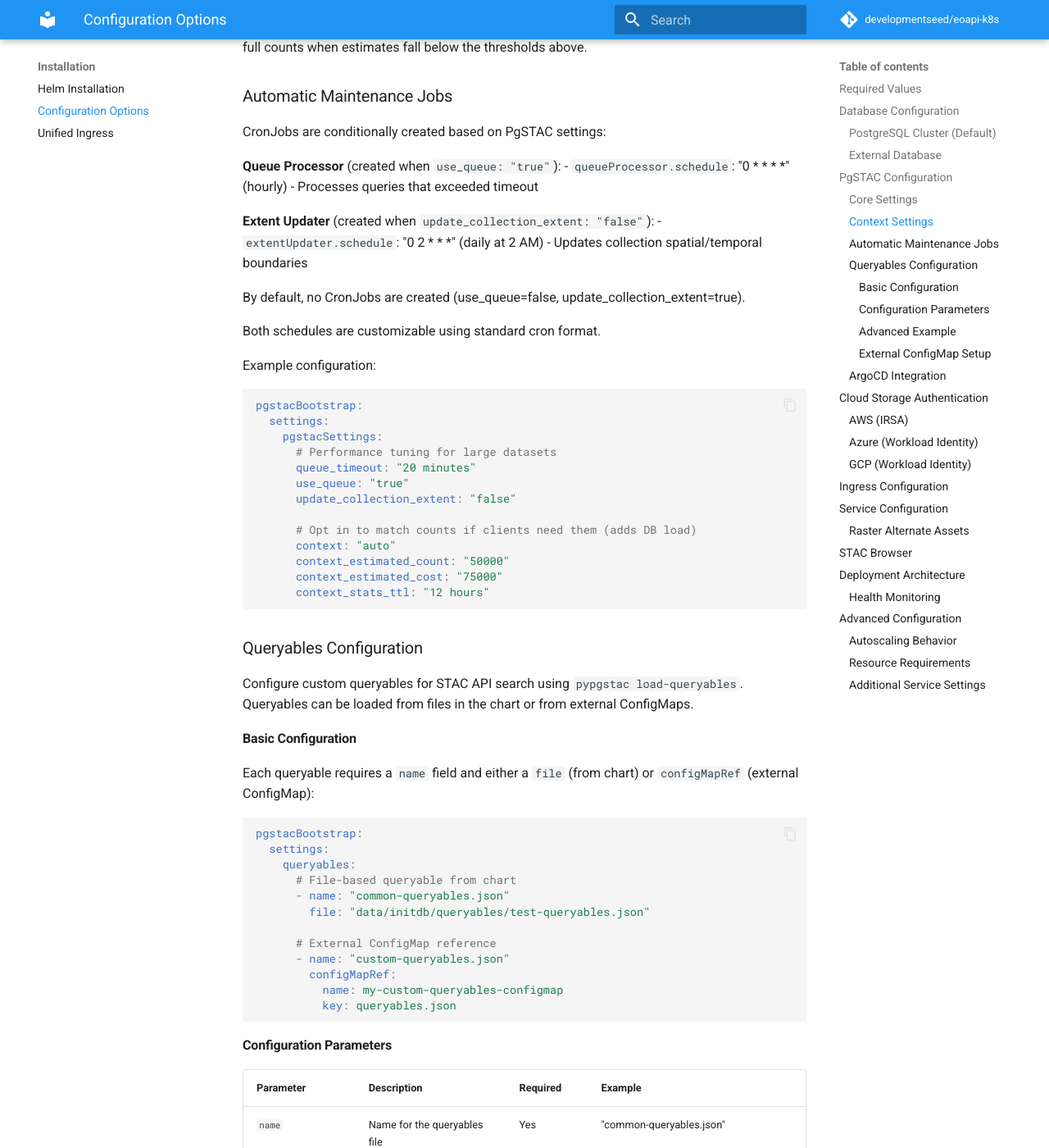
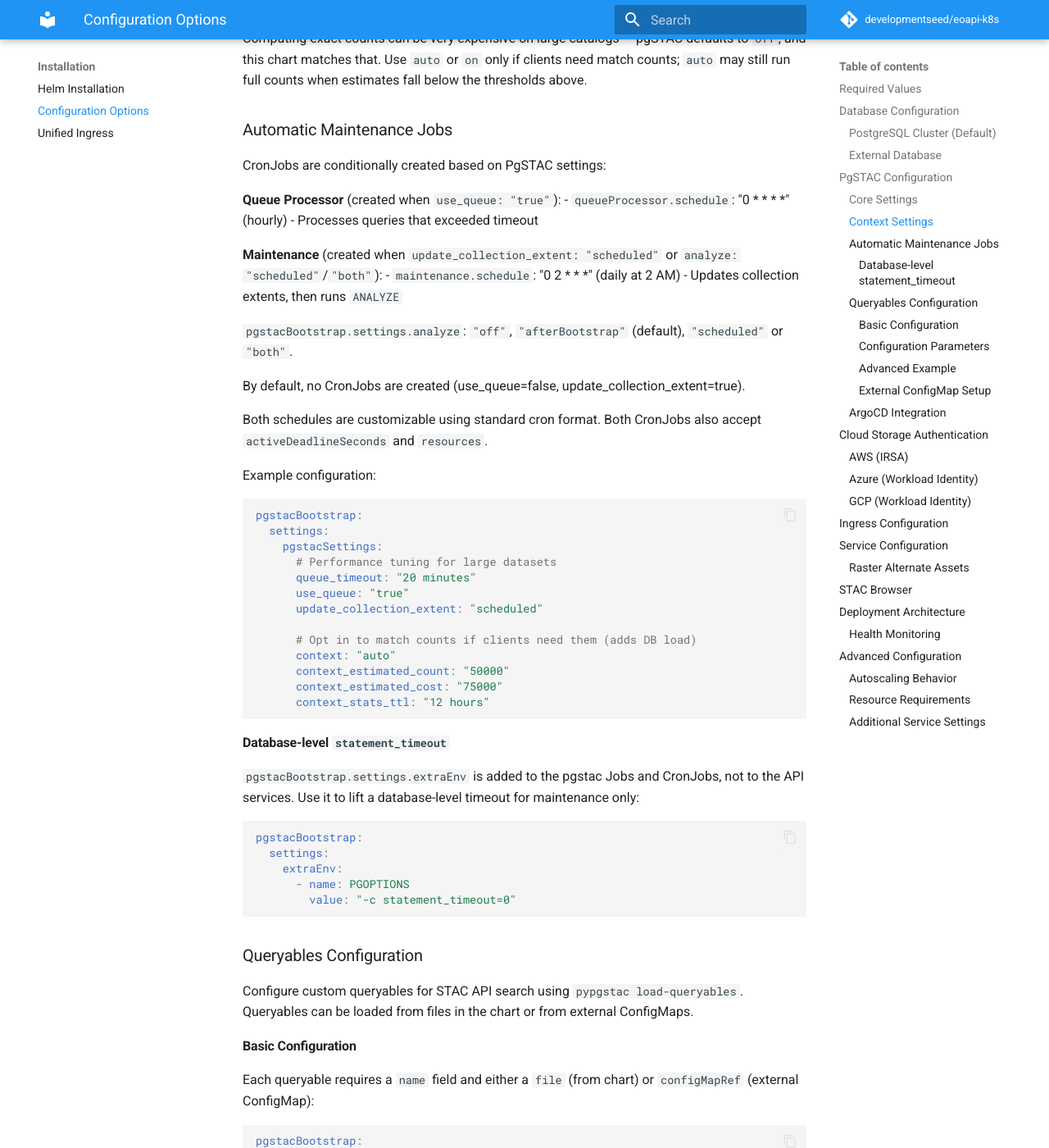
Before and after one commit to developmentseed/eoapi-k8s, an MkDocs documentation site: the page built from docs/configuration.md, in a window 1280 px wide and 1400 px high, scrolled down 2922 px. Shown: the whole window at 82% size. Built offline with MkDocs 1.6.1 and Material for MkDocs 9.7.7, drawn with Linux system fonts in a browser that asks for light colours; comment, search, counter and statistics services are not loaded; some of the changed text lies outside the part shown.

Commit message:
feat(pgstac): add scheduled maintenance service (#637)

````diff
--- a/docs/configuration.md
+++ b/docs/configuration.md
@@ -95,7 +95,7 @@ Configure via `pgstacBootstrap.settings.pgstacSettings`:
 |:--------------|:----------------|:------------|:-----------|
 | `queue_timeout` | Timeout for queued queries | "10 minutes" | PostgreSQL interval |
 | `use_queue` | Enable query queue mechanism | "false" | boolean string |
-| `update_collection_extent` | Auto-update collection extents | "true" | boolean string |
+| `update_collection_extent` | Update extents on item writes, never, or via the maintenance CronJob | "true" | "true", "false", "scheduled" |
 
 ### Context Settings
 
@@ -121,13 +121,15 @@ CronJobs are conditionally created based on PgSTAC settings:
 - `queueProcessor.schedule`: "0 * * * *" (hourly)
 - Processes queries that exceeded timeout
 
-**Extent Updater** (created when `update_collection_extent: "false"`):
-- `extentUpdater.schedule`: "0 2 * * *" (daily at 2 AM)
-- Updates collection spatial/temporal boundaries
+**Maintenance** (created when `update_collection_extent: "scheduled"` or `analyze: "scheduled"`/`"both"`):
+- `maintenance.schedule`: "0 2 * * *" (daily at 2 AM)
+- Updates collection extents, then runs `ANALYZE`
+
+`pgstacBootstrap.settings.analyze`: `"off"`, `"afterBootstrap"` (default), `"scheduled"` or `"both"`.
 
 By default, no CronJobs are created (use_queue=false, update_collection_extent=true).
 
-Both schedules are customizable using standard cron format.
+Both schedules are customizable using standard cron format. Both CronJobs also accept `activeDeadlineSeconds` and `resources`.
 
 Example configuration:
 
@@ -138,13 +140,25 @@ pgstacBootstrap:
       # Performance tuning for large datasets
       queue_timeout: "20 minutes"
       use_queue: "true"
-      update_collection_extent: "false"
+      update_collection_extent: "scheduled"
 
       # Opt in to match counts if clients need them (adds DB load)
       context: "auto"
       context_estimated_count: "50000"
       context_estimated_cost: "75000"
       context_stats_ttl: "12 hours"
+```
+
+#### Database-level `statement_timeout`
+
+`pgstacBootstrap.settings.extraEnv` is added to the pgstac Jobs and CronJobs, not to the API services. Use it to lift a database-level timeout for maintenance only:
+
+```yaml
+pgstacBootstrap:
+  settings:
+    extraEnv:
+      - name: PGOPTIONS
+        value: "-c statement_timeout=0"
 ```
 
 ### Queryables Configuration
````
Also changed, not shown: charts/eoapi/README.md (+3 -2 lines), docs/autoscaling.md (+1 -1 lines), 11 other files.
